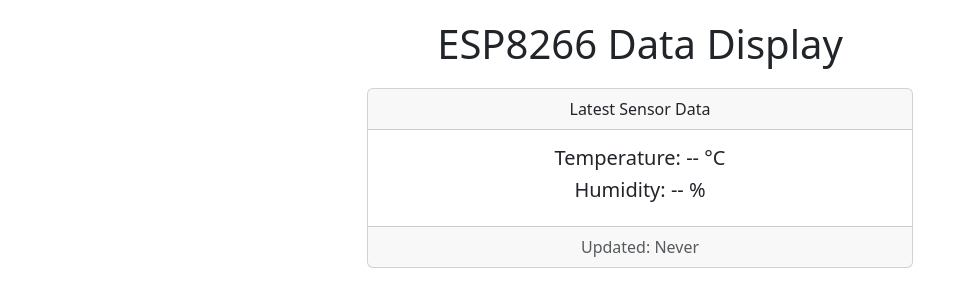
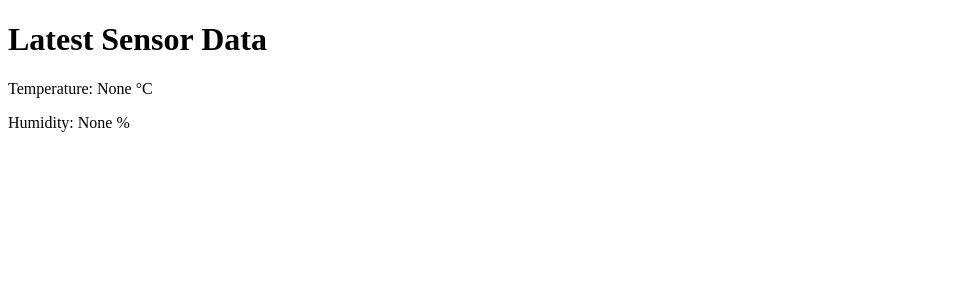
Before and after one commit to LuytensStar/arduino_flask, a Flask app: page /display in a window 1280 px wide. Shown: the top 307 px of the page, without its empty margins (0-968 px from the left). Run offline with Flask 3, Linux system fonts and the light colour scheme.

Commit message:
Edited index

```diff
--- a/templates/index.html
+++ b/templates/index.html
@@ -2,61 +2,76 @@
 <html lang="en">
 <head>
     <meta charset="UTF-8">
+    <meta http-equiv="X-UA-Compatible" content="IE=edge">
     <meta name="viewport" content="width=device-width, initial-scale=1.0">
-    <title>ESP8266 Data Display</title>
-    <link href="https://cdn.jsdelivr.net/npm/bootstrap@5.3.0-alpha3/dist/css/bootstrap.min.css" rel="stylesheet">
-    <script src="https://cdn.jsdelivr.net/npm/bootstrap@5.3.0-alpha3/dist/js/bootstrap.bundle.min.js"></script>
-    <style>
-        body {
-            padding: 20px;
-        }
-        .data-display {
-            margin-top: 20px;
-        }
-    </style>
+    <title>Display Data</title>
 </head>
 <body>
-    <div class="container">
-        <h1 class="text-center">ESP8266 Data Display</h1>
-        <div class="row data-display">
-            <div class="col-md-6 offset-md-3">
-                <div class="card text-center">
-                    <div class="card-header">
-                        Latest Sensor Data
-                    </div>
-                    <div class="card-body">
-                        <h5 class="card-title">Temperature: <span id="temperature">--</span> °C</h5>
-                        <h5 class="card-title">Humidity: <span id="humidity">--</span> %</h5>
-                    </div>
-                    <div class="card-footer text-muted">
-                        Updated: <span id="update-time">Never</span>
-                    </div>
-                </div>
-            </div>
-        </div>
-    </div>
+    <h1>Latest Sensor Data</h1>
+    <p>Temperature: {{ temperature }} °C</p>
+    <p>Humidity: {{ humidity }} %</p>
+</body>
+</html>
 
-    <script>
+<!--<!DOCTYPE html>-->
+<!--<html lang="en">-->
+<!--<head>-->
+<!--    <meta charset="UTF-8">-->
+<!--    <meta name="viewport" content="width=device-width, initial-scale=1.0">-->
+<!--    <title>ESP8266 Data Display</title>-->
+<!--    <link href="https://cdn.jsdelivr.net/npm/bootstrap@5.3.0-alpha3/dist/css/bootstrap.min.css" rel="stylesheet">-->
+<!--    <script src="https://cdn.jsdelivr.net/npm/bootstrap@5.3.0-alpha3/dist/js/bootstrap.bundle.min.js"></script>-->
+<!--    <style>-->
+<!--        body {-->
+<!--            padding: 20px;-->
+<!--        }-->
+<!--        .data-display {-->
+<!--            margin-top: 20px;-->
+<!--        }-->
+<!--    </style>-->
+<!--</head>-->
+<!--<body>-->
+<!--    <div class="container">-->
+<!--        <h1 class="text-center">ESP8266 Data Display</h1>-->
+<!--        <div class="row data-display">-->
+<!--            <div class="col-md-6 offset-md-3">-->
+<!--                <div class="card text-center">-->
+<!--                    <div class="card-header">-->
+<!--                        Latest Sensor Data-->
+<!--                    </div>-->
+<!--                    <div class="card-body">-->
+<!--                        <h5 class="card-title">Temperature: <span id="temperature">&#45;&#45;</span> °C</h5>-->
+<!--                        <h5 class="card-title">Humidity: <span id="humidity">&#45;&#45;</span> %</h5>-->
+<!--                    </div>-->
+<!--                    <div class="card-footer text-muted">-->
+<!--                        Updated: <span id="update-time">Never</span>-->
+<!--                    </div>-->
+<!--                </div>-->
+<!--            </div>-->
+<!--        </div>-->
+<!--    </div>-->
 
-        function fetchData() {
-            fetch('/get_latest_data')
-                .then(response => response.json())
-                .then(data => {
+<!--    <script>-->
 
-                    document.getElementById('temperature').textContent = data.temperature;
-                    document.getElementById('humidity').textContent = data.humidity;
+<!--        function fetchData() {-->
+<!--            fetch('/get_latest_data')-->
+<!--                .then(response => response.json())-->
+<!--                .then(data => {-->
+
+<!--                    document.getElementById('temperature').textContent = data.temperature;-->
+<!--                    document.getElementById('humidity').textContent = data.humidity;-->
 
 
-                    const now = new Date();
-                    document.getElementById('update-time').textContent = now.toLocaleString();
-                })
-                .catch(error => {
-                    console.error('Error fetching data:', error);
-                });
-        }
+<!--                    const now = new Date();-->
+<!--                    document.getElementById('update-time').textContent = now.toLocaleString();-->
+<!--                })-->
+<!--                .catch(error => {-->
+<!--                    console.error('Error fetching data:', error);-->
+<!--                });-->
+<!--        }-->
 
 
-        setInterval(fetchData, 10000);
-    </script>
-</body>
-</html>
+<!--        setInterval(fetchData, 10000);-->
+<!--    </script>-->
+<!--</body>-->
+<!--</html>-->
```
